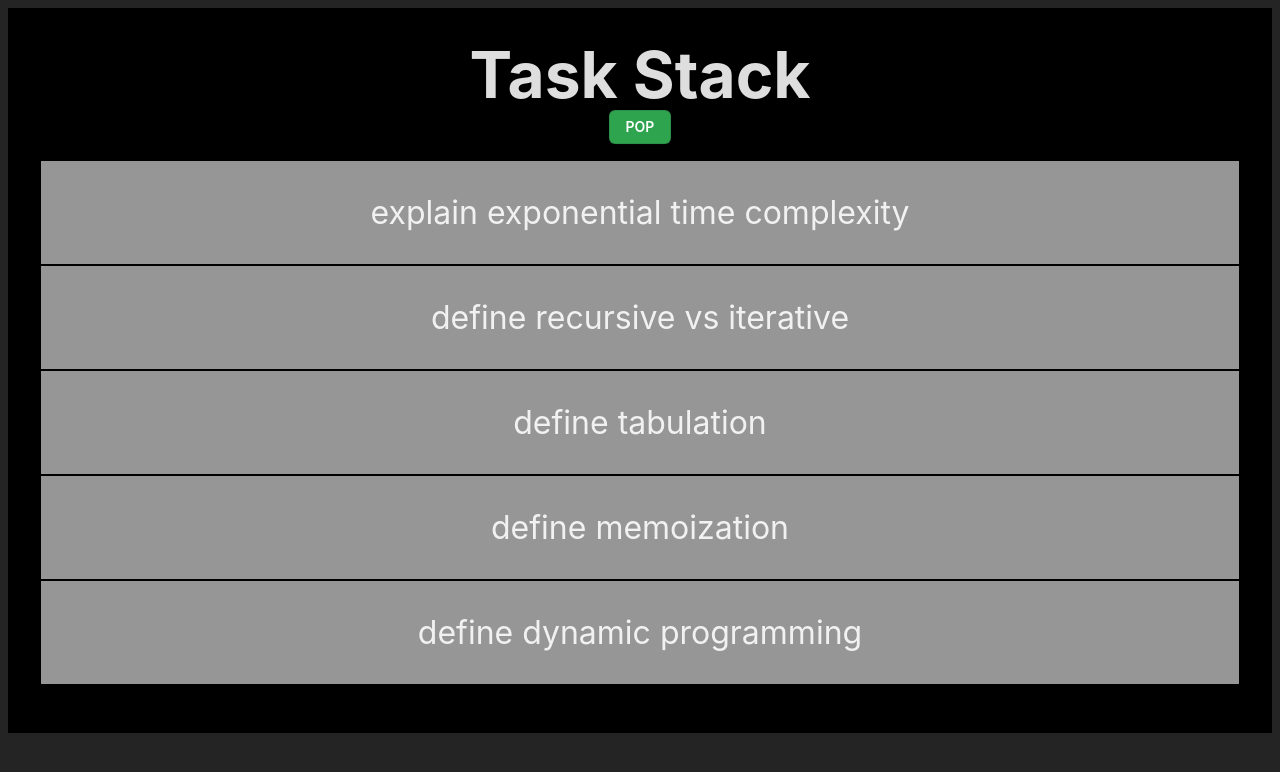
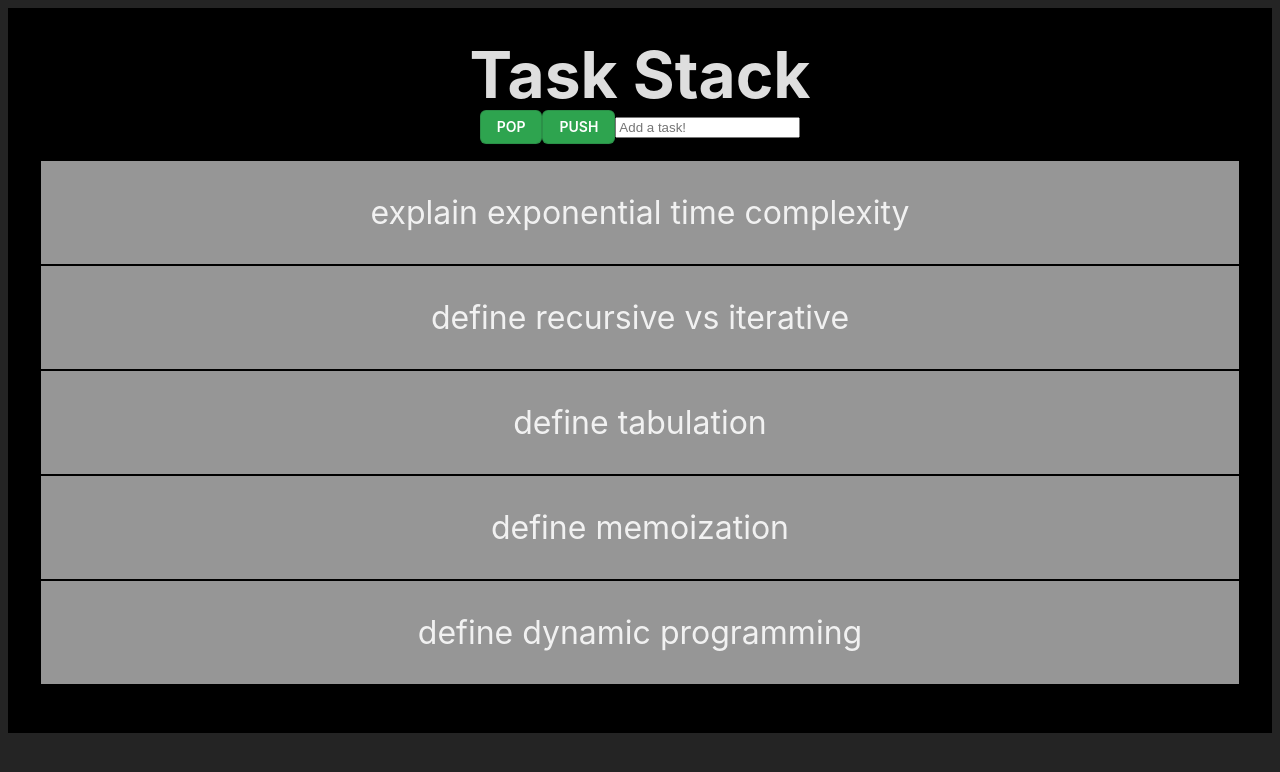
Before and after one commit to kjameer0/task-stack, a React (Vite) app: page / in a window 1280 px wide. Shown: the top 772 px of the page. Built offline with nearby package versions, Linux system fonts and the light colour scheme.

Commit message:
feat: added error handling with type guardinng

```diff
--- a/src/components/Stack/Stack.tsx
+++ b/src/components/Stack/Stack.tsx
@@ -1,5 +1,9 @@
+//react
 import { useState } from 'react';
+//styles
 import { StyledStack } from './StyledStack';
+//error-handling
+import { getErrorMessage } from 'utils/error-handling/error-utils';
 export default function Stack() {
   const [stack, setStack] = useState([
     'define dynamic programming',
@@ -8,15 +12,38 @@ export default function Stack() {
     'define recursive vs iterative',
     'explain exponential time complexity',
   ] as string[]);
+  const [pushText, setPushText] = useState('');
   function handlePop() {
     setStack((prev) => prev.slice(0, prev.length - 1));
+  }
+  function handlePush() {
+    try {
+      if (pushText.length === 0) {
+        throw new Error('please add something');
+      }
+      setStack((prev) => [...prev.slice(0), pushText]);
+      setPushText('');
+    } catch (error) {
+      console.error(getErrorMessage(error));
+    }
   }
   return (
     <StyledStack>
       <h1 className="page-title">Task Stack</h1>
-      <button className="button-3" onClick={handlePop}>
-        POP
-      </button>
+      <div className="field-container">
+        <button className="button-3" onClick={handlePop}>
+          POP
+        </button>
+        <button className="button-3" onClick={handlePush}>
+          PUSH
+        </button>
+        <input
+          className="push-field"
+          onChange={(e) => setPushText(e.target.value)}
+          value={pushText}
+          placeholder="Add a task!"
+        />
+      </div>
 
       <ul>
         {stack
--- a/src/main.tsx
+++ b/src/main.tsx
@@ -50,7 +50,7 @@ const GlobalStyle = createGlobalStyle`
 
 /* CSS */
 .button-3 {
-  appearance: none;
+  appearance: auto;
   background-color: #2ea44f;
   border: 1px solid rgba(27, 31, 35, .15);
   border-radius: 6px;
--- /dev/null
+++ b/src/utils/error-handling/error-utils.ts
@@ -0,0 +1,33 @@
+//basic type for error message
+type ErrorWithMessage = {
+  message: string;
+};
+
+function isErrorWithMessage(error: unknown): error is ErrorWithMessage {
+  return (
+    //checks if input is an non-null object with an
+    //error property and that message is a string
+    typeof error === 'object' &&
+    error !== null &&
+    'message' in error &&
+    typeof (error as Record<string, unknown>).message === 'string'
+  );
+}
+
+//convert whatever existing thrown value
+//is into an error with a message property
+function toErrorWithMessage(maybeError: unknown): ErrorWithMessage {
+  if (isErrorWithMessage(maybeError)) return maybeError;
+
+  try {
+    return new Error(JSON.stringify(maybeError));
+  } catch {
+    // fallback in case there's an error stringifying the maybeError
+    // like with circular references for example.
+    return new Error(String(maybeError));
+  }
+}
+
+export function getErrorMessage(error: unknown) {
+  return toErrorWithMessage(error).message;
+}
```
